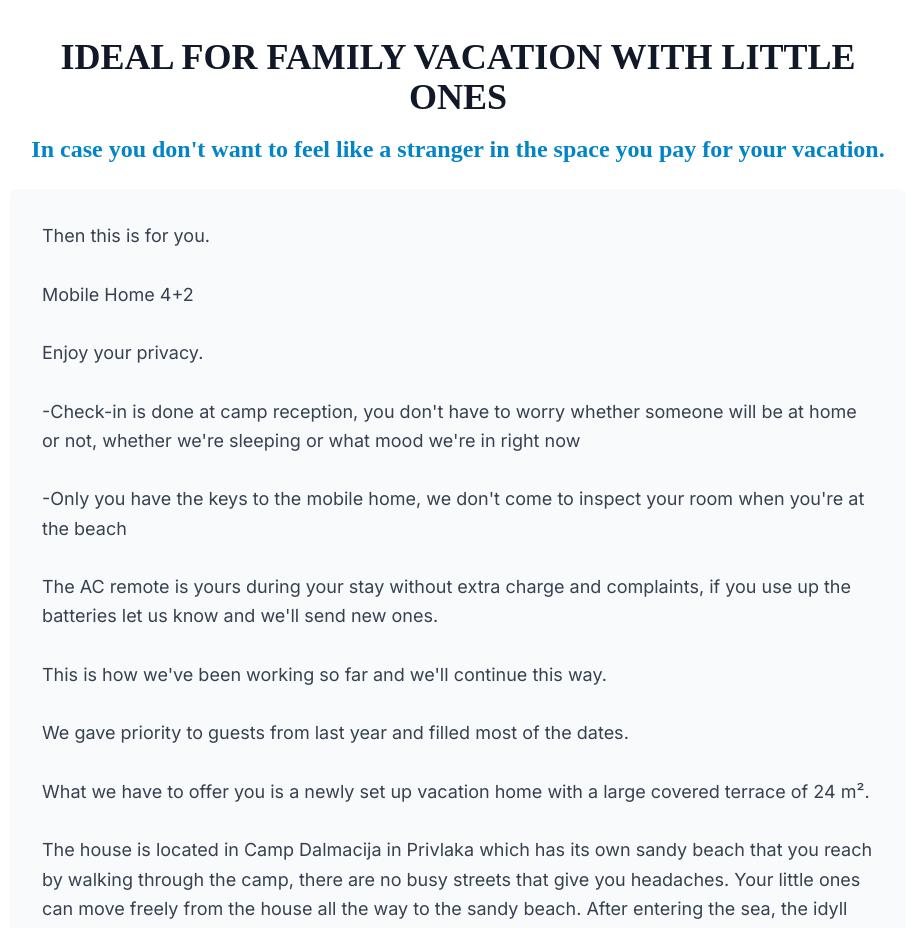
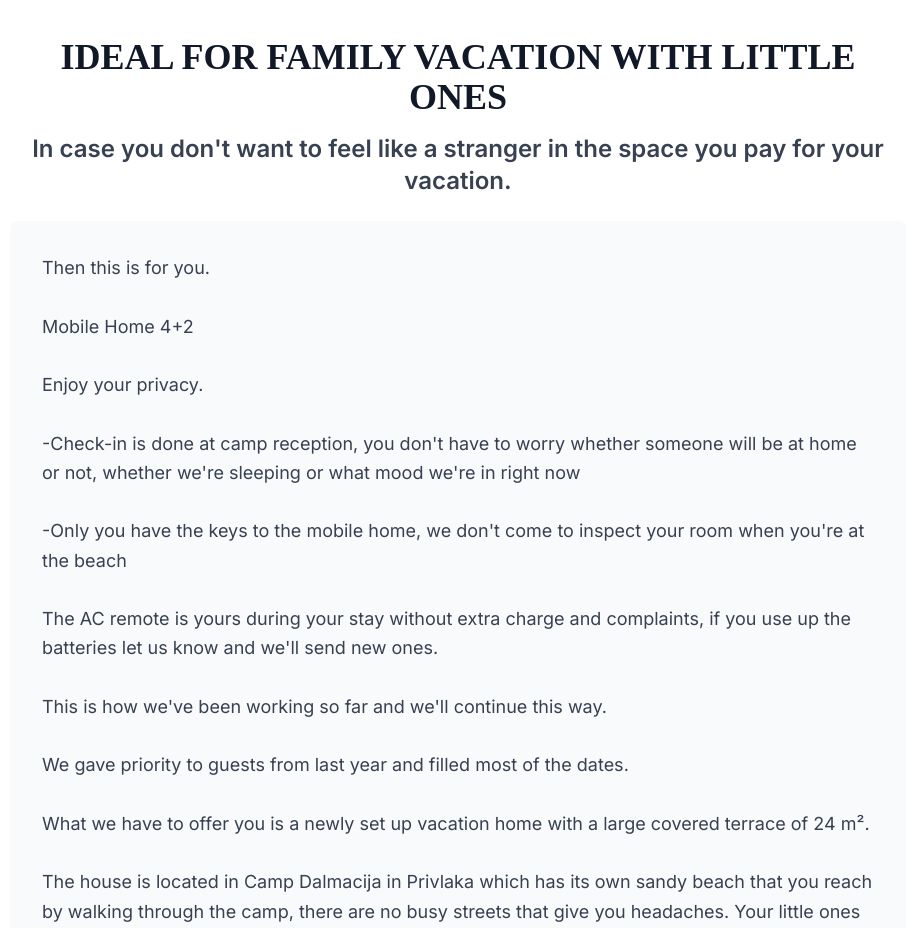
Before and after one commit to helenaloy/lana, a Next.js app: page /en in a window 1280 px wide. Shown: the part 860-1788 px from the top of the page, without its empty margins (182-1097 px from the left). Built offline with nearby package versions, Linux system fonts and the light colour scheme; a web font is replaced by a local one.

Commit message:
feat: style 'Onda je ovo za Vas' in blue and center it

```diff
--- a/app/[locale]/page.tsx
+++ b/app/[locale]/page.tsx
@@ -87,9 +87,14 @@
             <h2 className="mb-4 text-center text-3xl font-bold text-gray-900 md:text-4xl">
               {t('about.title')}
             </h2>
-            <h3 className="mb-6 text-center text-xl font-semibold text-primary-600 md:text-2xl">
-              {t('about.subtitle')}
-            </h3>
+            <div className="mb-6 text-center">
+              <p className="text-xl font-semibold text-gray-700 md:text-2xl">
+                {t('about.subtitle').split('\n\n')[0]}
+              </p>
+              <p className="mt-2 text-xl font-bold text-primary-600 md:text-2xl">
+                {t('about.subtitle').split('\n\n')[1]}
+              </p>
+            </div>
             <div className="rounded-lg bg-gray-50 p-8 text-lg text-gray-700 whitespace-pre-line leading-relaxed">
               {t('about.description')}
             </div>
--- a/messages/hr.json
+++ b/messages/hr.json
@@ -15,8 +15,8 @@
     },
     "about": {
       "title": "IDEALNO ZA OBITELJSKI ODMOR SA MALIŠANIMA",
-      "subtitle": "U slučaju da se ne želite osjećati kao stranac u prostoru koji platite za Vaš odmor.",
-      "description": "Onda je ovo za Vas.\n\nMobile Home 4+2\nUživajte u privatnosti.\n\n-Check in se radi na recepciji kampa, nemate brige da li će netko biti kod kuće ili ne, da li spavamo ili kakve smo volje trenutno\n\n-Ključeve od kućice imate samo vi, ne dolazimo Vam u inspekciju sobe kada ste na plaži\n\n-Daljinski od klime je Vaš tijekom boravka bez nadoplate i prigovaranja, ako potrošite baterije javite poslat ćemo druge.\n\nNa ovaj način smo radili do sada pa ćemo tako i nastaviti.\n\nPrednost smo dali gostima od prošle godine i popunili veći dio termina.\n\nOno što imamo u ponudi za Vas je Novo postavljena kuća za odmor sa velikom natkrivenom terasom od 24 m.\n\nKuća se nalazi u kampu Dalmacija u Privlaci koji ima svoju pješćanu plažu do koje se dolazi prolazom kroz kamp, nema prometnih ulica koje Vam zadaju glavobolje. Vaši mališani mogu se nesmetano kretati od kuće pa sve do pješčane plaže. Nakon ulaska u more nastavlja se idila. More je širine 100 metara plićak, ali ako volite dublje more ima i to.\n\nU sklopu kampa nalaze se restorani, dječje igralište, vodeni park,\n\n100 metara od kampa nalazi se medicinska ordinacija, 400 metara od kampa dućan Tommy, ljekarna, 400 metara plaža sa ljekovotim blatom.\n\nŠto znači da će se i Vaš limeni ljubimac napokon odmoriti, jer sve potrebno možete obaviti i bez njega.\n\nParkirno mjesto Vam je osigurano ispred parcele."
+      "subtitle": "U slučaju da se ne želite osjećati kao stranac u prostoru koji platite za Vaš odmor.\n\nOnda je ovo za Vas.",
+      "description": "Mobile Home 4+2\nUživajte u privatnosti.\n\n-Check in se radi na recepciji kampa, nemate brige da li će netko biti kod kuće ili ne, da li spavamo ili kakve smo volje trenutno\n\n-Ključeve od kućice imate samo vi, ne dolazimo Vam u inspekciju sobe kada ste na plaži\n\n-Daljinski od klime je Vaš tijekom boravka bez nadoplate i prigovaranja, ako potrošite baterije javite poslat ćemo druge.\n\nNa ovaj način smo radili do sada pa ćemo tako i nastaviti.\n\nPrednost smo dali gostima od prošle godine i popunili veći dio termina.\n\nOno što imamo u ponudi za Vas je Novo postavljena kuća za odmor sa velikom natkrivenom terasom od 24 m.\n\nKuća se nalazi u kampu Dalmacija u Privlaci koji ima svoju pješćanu plažu do koje se dolazi prolazom kroz kamp, nema prometnih ulica koje Vam zadaju glavobolje. Vaši mališani mogu se nesmetano kretati od kuće pa sve do pješčane plaže. Nakon ulaska u more nastavlja se idila. More je širine 100 metara plićak, ali ako volite dublje more ima i to.\n\nU sklopu kampa nalaze se restorani, dječje igralište, vodeni park,\n\n100 metara od kampa nalazi se medicinska ordinacija, 400 metara od kampa dućan Tommy, ljekarna, 400 metara plaža sa ljekovotim blatom.\n\nŠto znači da će se i Vaš limeni ljubimac napokon odmoriti, jer sve potrebno možete obaviti i bez njega.\n\nParkirno mjesto Vam je osigurano ispred parcele."
     },
     "whyUs": {
       "title": "Zašto baš kod nas?",
```
